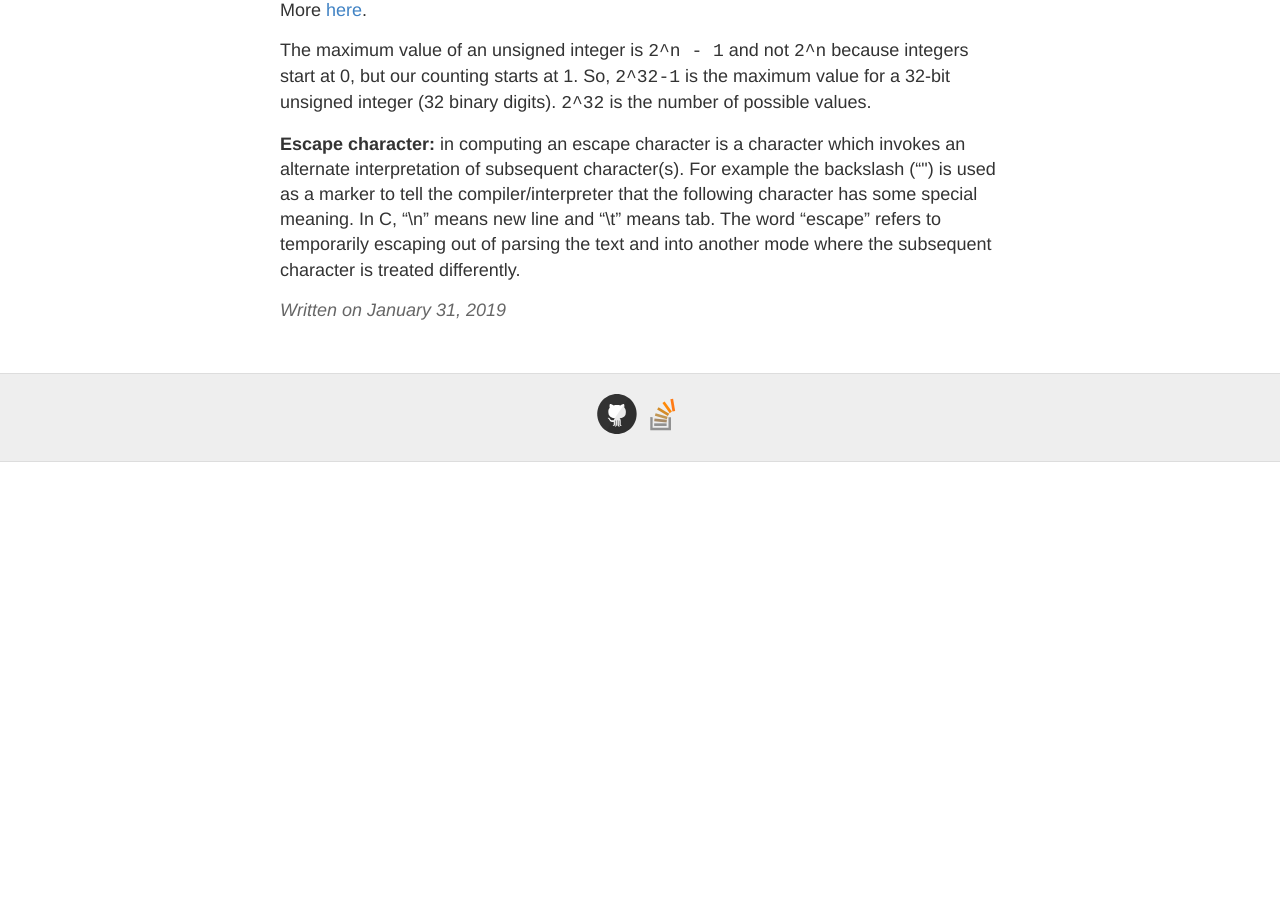
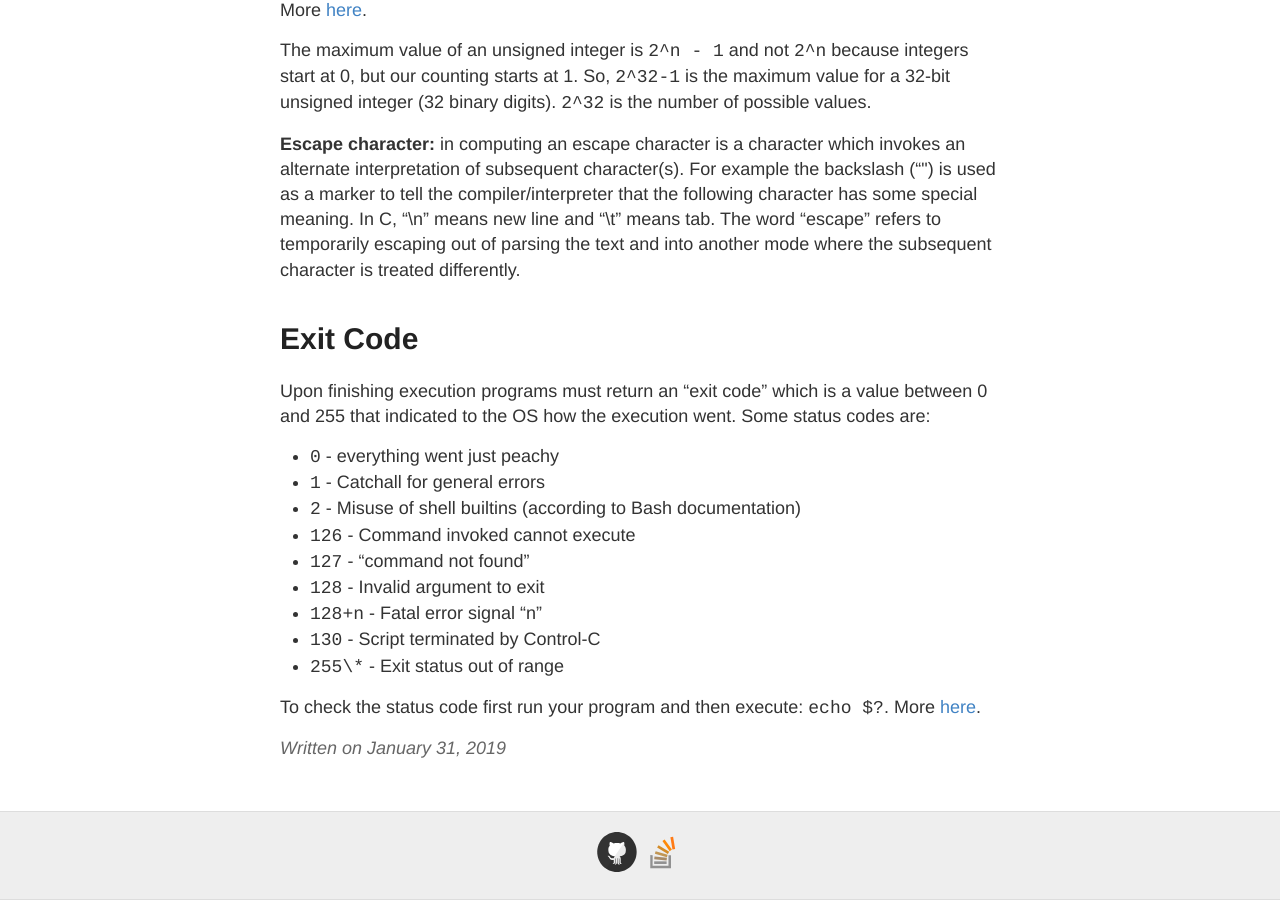
Before and after one commit to gutucristian/gutucristian.github.io, a Jekyll site: the page built from _posts/2019-1-31-C-Programming-Notes.md, in a window 1280 px wide and 900 px high, scrolled down 2517 px. Built offline with Jekyll 4.4.1, drawn with Linux system fonts in a browser that asks for light colours; our own code applies the rules of GitHub Pages for plain Markdown files; before the commit the page ends 2979 px from its top, so only the background shows below that.

Commit message:
Update 2019-1-31-C-Programming-Notes.md

```diff
--- a/_posts/2019-1-31-C-Programming-Notes.md
+++ b/_posts/2019-1-31-C-Programming-Notes.md
@@ -72,3 +72,19 @@ More [here](https://chortle.ccsu.edu/AssemblyTutorial/Chapter-08/ass08_17.html).
 The maximum value of an unsigned integer is `2^n - 1` and not `2^n` because integers start at 0, but our counting starts at 1. So, `2^32-1` is the maximum value for a 32-bit unsigned integer (32 binary digits). `2^32` is the number of possible values.
 
 __Escape character:__ in computing an escape character is a character which invokes an alternate interpretation of subsequent character(s). For example the backslash ("\") is used as a marker to tell the compiler/interpreter that the following character has some special meaning. In C, "\n" means new line and "\t" means tab. The word "escape" refers to temporarily escaping out of parsing the text and into another mode where the subsequent character is treated differently.
+
+# Exit Code
+
+Upon finishing execution programs must return an "exit code" which is a value between 0 and 255 that indicated to the OS how the execution went. Some status codes are:
+
+- `0` - everything went just peachy
+- `1` - Catchall for general errors
+- `2` - Misuse of shell builtins (according to Bash documentation)
+- `126` - Command invoked cannot execute
+- `127` - “command not found”
+- `128` - Invalid argument to exit
+- `128+n` - Fatal error signal “n”
+- `130` - Script terminated by Control-C
+- `255\*` - Exit status out of range
+
+To check the status code first run your program and then execute: `echo $?`. More [here](https://shapeshed.com/unix-exit-codes/).
```
